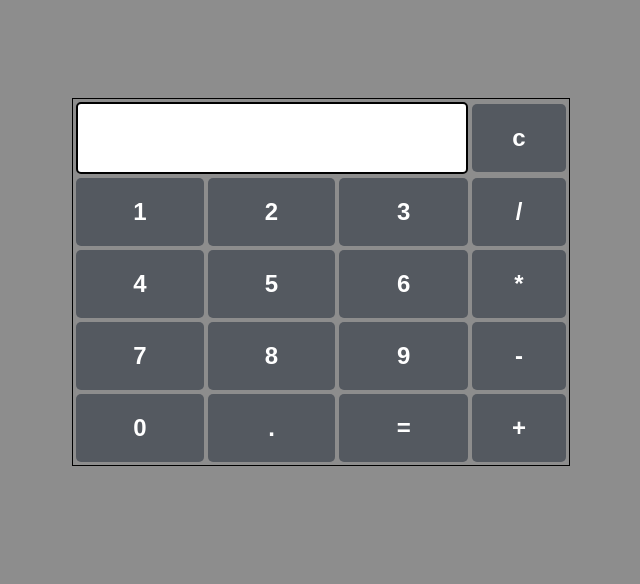
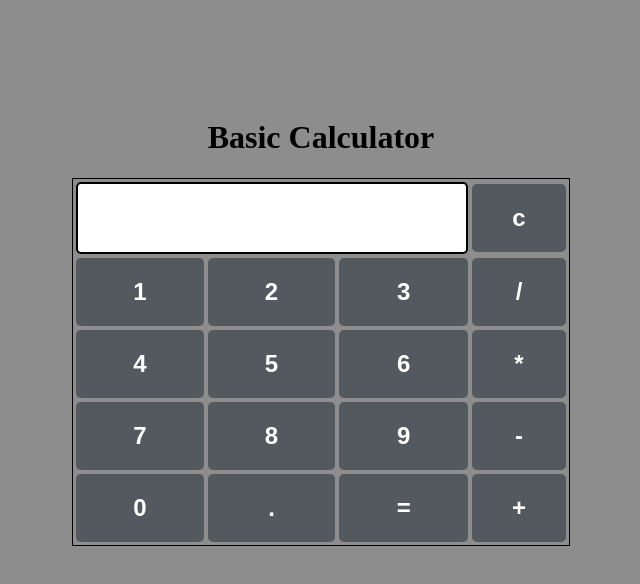
Before and after one commit to rencemaqui/Calc, a plain HTML site: page index.html in a window 1280 px wide. Shown: the whole page, without its empty margins (319-959 px from the left). Drawn offline with nearby package versions, Linux system fonts and the light colour scheme.

Commit message:
index.html

```diff
--- a/index.html
+++ b/index.html
@@ -32,6 +32,8 @@
 
     <!-- Create table -->
     <div id="center">
+      <center>
+        <h1>Basic Calculator</h1>
     <table id="calcu">
         <tr>
             <td colspan="3"><input type="text" id="result"></td>
@@ -79,7 +81,7 @@
             <td><input type="button" value="+" onclick="dis('+')"
                         onkeydown="myFunction(event)"> </td>
         </tr>
-    </table>
+    </table></center>
     </div>
 </body>
   <script src="js/main.js"></script>
```
